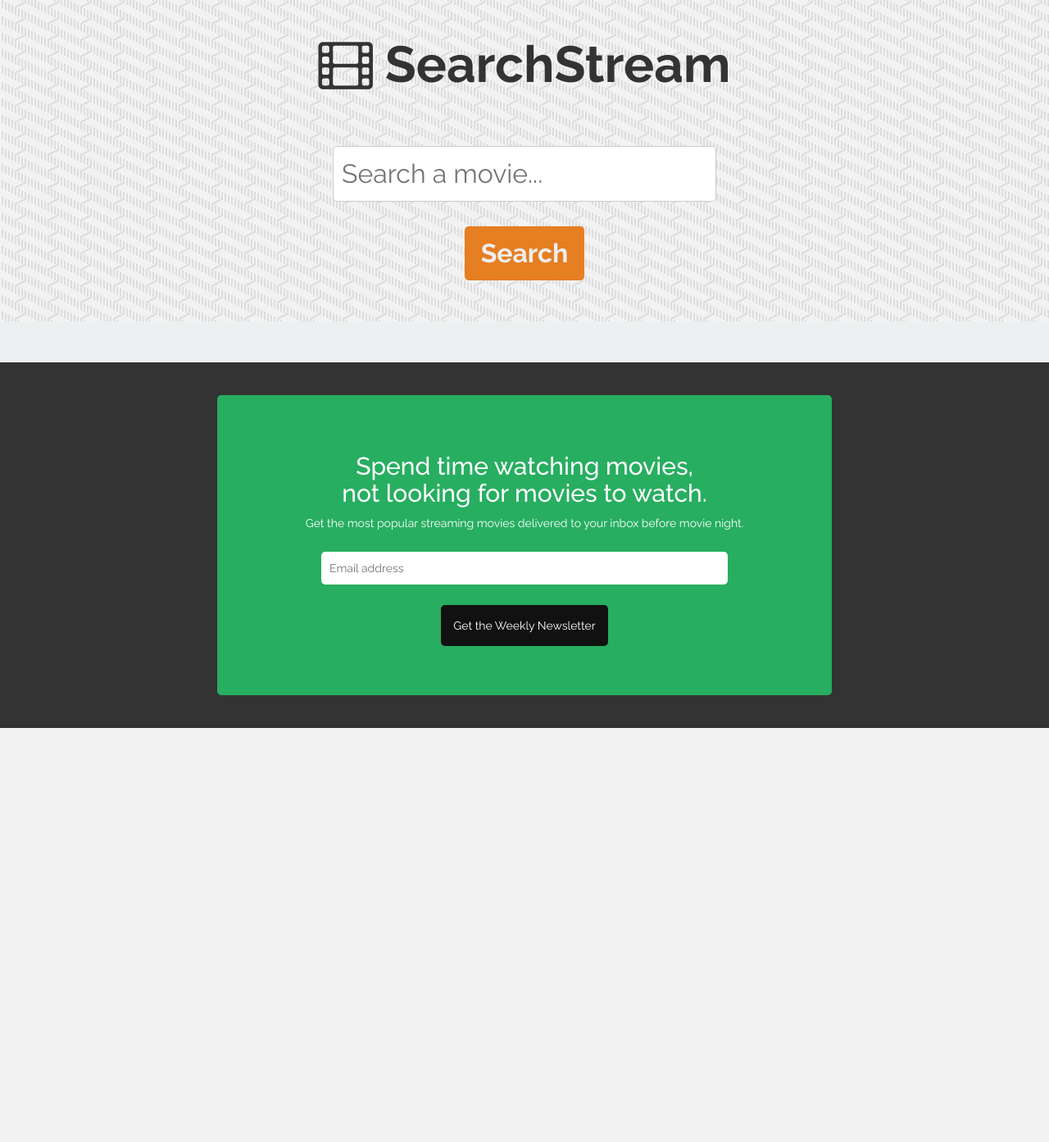
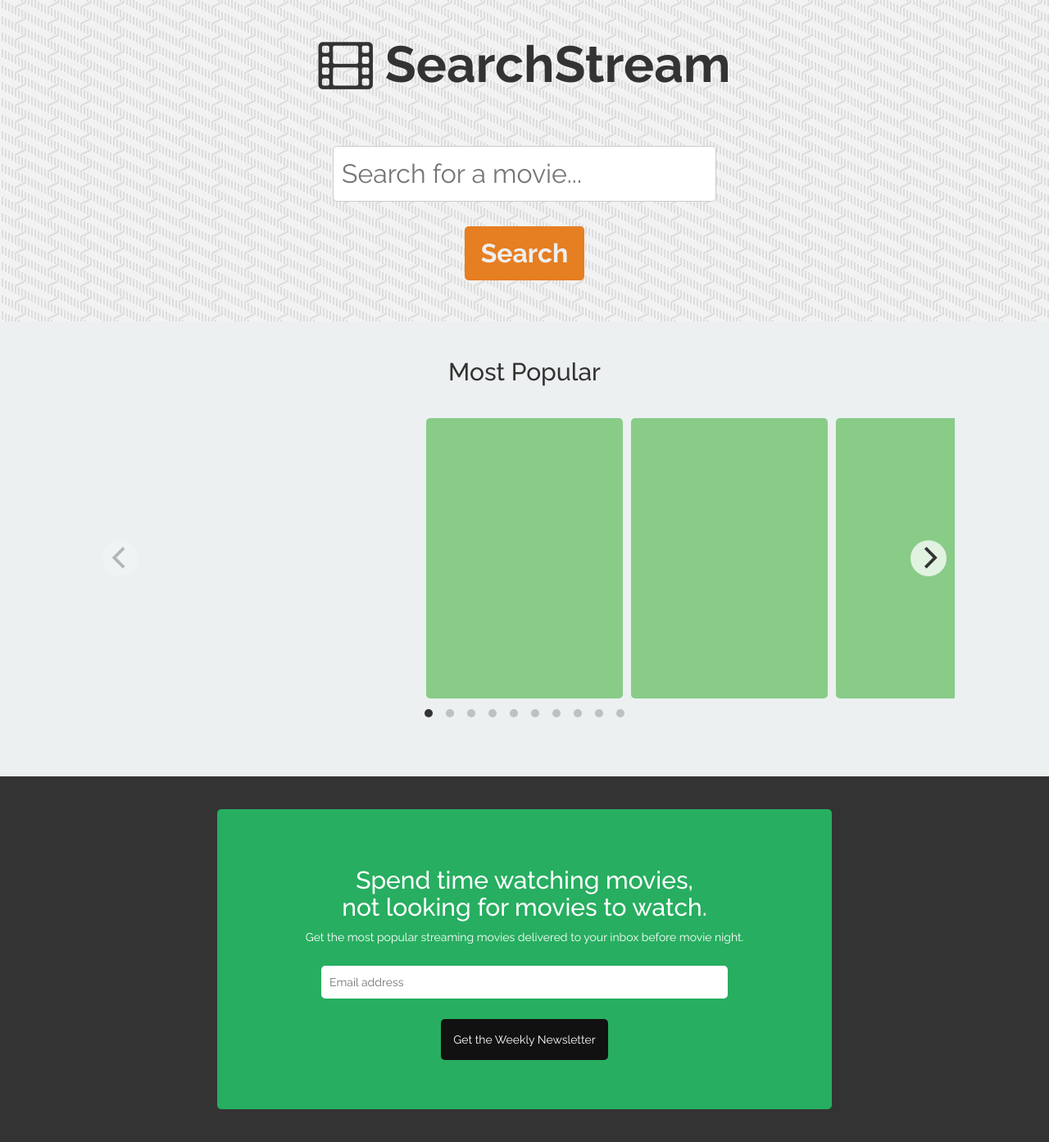
Before and after one commit to cpphen/search-stream, a PHP site: page / in a window 1280 px wide. Shown: the whole page at 82% size. Before the commit the page ends 888 px from the top, so only its background shows below. Run offline with PHP 8.4, Linux system fonts and the light colour scheme; some libraries are stand-ins or nearby versions.

Commit message:
working version of flickity

```diff
--- a/assets/css/style.css
+++ b/assets/css/style.css
@@ -194,3 +194,21 @@ button#results-filter:focus {
 		font-size: 20px;
 	}
 }
+
+/* ============== flickity ================ */
+.carousel-cell {
+  width: 240px;
+  height: 342px;
+  margin-right: 10px;
+  background: #8C8;
+  border-radius: 5px;
+}
+
+#flickity-carousel {
+	margin: 45px;
+}
+
+#flickity-carousel > h2 {
+	text-align: center;
+	margin: 40px;
+}
--- a/assets/js/app.js
+++ b/assets/js/app.js
@@ -3,6 +3,7 @@ $('#submit-btn').on('click', function(){
 	getMovieData();
 	// display loading animated gif
 	$('#loading').removeClass('hide');
+	return false
 });
 
 $(document).ajaxStop(function() {
@@ -50,7 +51,6 @@ function getResults() {
 	results.append(filterBtn);
 
 	for(var i = 0; i < movieData.length; i++) {
-
 		// construct a div with class = 'row result'
 		var resultDiv = $('<div>').addClass('row result');
 
@@ -90,7 +90,6 @@ function getResults() {
 		}
 
 
-
 		// if there are no streaming sources, display no streaming message
 		if(movieData[i].streamingSources.length === 0) {
 			// append streaming heading to descDiv
@@ -116,9 +115,8 @@ function getResults() {
 		var reviewLi = $('<li>');
 		// append review heading to description and ratings div
 		descDiv.append(reviewHeading);
+
 		// append ratings that exist
-
-
 
 		// append all constructed columns to row div
 		resultDiv.append(imageDiv);
@@ -132,4 +130,5 @@ function getResults() {
 
 $(document).ready(function() {
 	sortFirebase();
+	flickityFunc();
 });
--- a/assets/js/flickity.js
+++ b/assets/js/flickity.js
@@ -20,27 +20,22 @@
 // ]
 function flickityFunc(){
 
-    var flick = $('<div class = "main-carousel" data-flickity style = "border: solid; border-color: black; border-width: 10px; background-color: #333333; padding: 20px; height: 480px">');
-    console.log(topTenImages);
-    console.log(topTenImages.length);
+    for (var i = 0; i < topTenImages.length; i++){
+      // start cell ID at 1
+      var cellId = '#flickity-' + (i + 1);
+      // create image element and pass in the image at the array index
+      var image = $('<img>').attr('src', topTenImages[i]);
+      // append image to the flickity carousel cell with the matching id
+      $(cellId).append(image);
+    }
 
-    for (var x = 0; x < topTenImages.length; x++)
-    {
-    	var cellDiv = $('<div class = "carousel-cell" style = "height: 470px  ; width: 500px">');
-      console.log(topTenImages[x]);
-      var cellImage = $('<img class = "carousel-image" style = "padding: 10px; height: 100%; width: 100%" src =' + topTenImages[x]+ '>')
-    	cellDiv.append(cellImage);
-      flick.append(cellDiv);
-    }
-    $('#top-results').append(flick);
-
-    $('.main-carousel').flickity({
-      setGallerySize: false,
-      accessibility: true,
-      contain: true,
-      imagesLoaded: true,
-      freeScroll: true,
-      wrapAround: true,
-      autoPlay: 2000,
-    });
+    // $('.main-carousel').flickity({
+    //   setGallerySize: false,
+    //   accessibility: true,
+    //   contain: true,
+    //   imagesLoaded: true,
+    //   freeScroll: true,
+    //   wrapAround: true,
+    //   autoPlay: 2000,
+    // });
 }
--- a/index.html
+++ b/index.html
@@ -19,7 +19,7 @@
 	</div>
 	<div id="search-bar" class="row">
 		<div class="col-lg-12">
-			<input id="user-search" type="text" placeholder="Search a movie...">
+			<input id="user-search" type="text" placeholder="Search for a movie...">
 			<br />
 			<button id="submit-btn">Search</button>
 			<span class="hide" id="loading"><img src="assets/images/loading.gif" alt="loading"></span>
@@ -29,7 +29,20 @@
 <div class="container">
 	<div id="results" class="hide">
 	</div>
-	<div id="top-results">
+	<div id="flickity-carousel">
+		<h2>Most Popular</h2>
+		<div class="carousel" data-flickity>
+			<div id="flickity-1" class="carousel-cell"></div>
+		  	<div id="flickity-2" class="carousel-cell"></div>
+		  	<div id="flickity-3" class="carousel-cell"></div>
+		  	<div id="flickity-4" class="carousel-cell"></div>
+		  	<div id="flickity-5" class="carousel-cell"></div>
+		  	<div id="flickity-6" class="carousel-cell"></div>
+		  	<div id="flickity-7" class="carousel-cell"></div>
+		  	<div id="flickity-8" class="carousel-cell"></div>
+		  	<div id="flickity-9" class="carousel-cell"></div>
+		  	<div id="flickity-10" class="carousel-cell"></div>
+		</div>
 	</div>
 </div>
 <div id="newsletter" class="container-fluid">
@@ -55,10 +68,10 @@
 <link rel="stylesheet" href="https://unpkg.com/flickity@2.0/dist/flickity.css">
 <script src="https://unpkg.com/flickity@2.0/dist/flickity.pkgd.min.js"></script>
 <script src="https://unpkg.com/flickity@2.0/dist/flickity.pkgd.js"></script>
-<!-- <script type="text/javascript" src="assets/js/omdb.js"></script> -->
 <script type="text/javascript" src="assets/js/guidebox.js"></script>
-<script type="text/javascript" src="assets/js/app.js"></script>
+<script type="text/javascript" src="assets/js/omdb.js"></script>
 <script type="text/javascript" src="assets/js/top-searched-movies.js"></script>
 <script type="text/javascript" src="assets/js/flickity.js"></script>
+<script type="text/javascript" src="assets/js/app.js"></script>
 </body>
 </html>
```
Also changed, not shown: assets/js/guidebox.js (+1 -10 lines), assets/js/omdb.js (line endings or trailing spaces).
